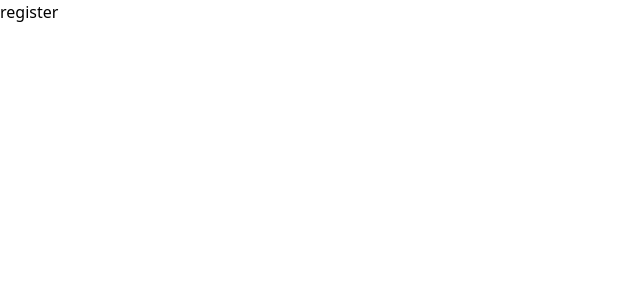
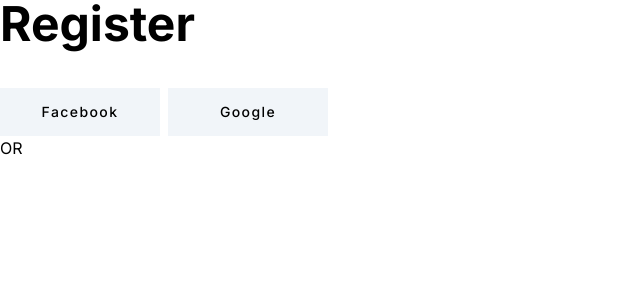
Before and after one commit to MateusSVieira/BankProject, a React (Vite) app in the folder bankproject/Bank Project/: page /register in a window 1280 px wide. Shown: the top 300 px of the page, without its empty margins (0-640 px from the left). Built offline with nearby package versions, Linux system fonts and the light colour scheme.

Commit message:
New: Criando componente de conectar contas

```diff
--- a/bankproject/Bank Project/index.html
+++ b/bankproject/Bank Project/index.html
@@ -5,6 +5,8 @@
     <link rel="icon" type="image/svg+xml" href="/vite.svg" />
     <meta name="viewport" content="width=device-width, initial-scale=1.0" />
     <title>Vite + React</title>
+    <link rel="preconnect" href="https://fonts.googleapis.com"><link rel="preconnect" href="https://fonts.gstatic.com" crossorigin><link href="https://fonts.googleapis.com/css2?family=Inter:wght@100;200;300;400;500;600;700;800;900&display=swap" rel="stylesheet">
+
   </head>
   <body>
     <div id="root"></div>
--- a/bankproject/Bank Project/src/index.css
+++ b/bankproject/Bank Project/src/index.css
@@ -1,3 +1,8 @@
 @tailwind base;
 @tailwind components;
 @tailwind utilities;
+
+*{
+    font-family: 'Inter', sans-serif;
+
+}
--- /dev/null
+++ b/bankproject/Bank Project/src/pages/Components/OptionLogin.jsx
@@ -0,0 +1,12 @@
+function OptionLogin({Titulo}){
+    return(
+        <>
+        <h1 className="text-5xl font-bold mb-10">{Titulo}</h1>
+        <button className="w-40 h-12 text-sm text-center bg-slate-100 mr-2 font-medium tracking-widest">Facebook</button>
+        <button className="w-40 h-12 text-sm text-center bg-slate-100 mr-2 font-medium tracking-widest">Google</button>
+        <p>OR</p>
+        </>
+     )
+}
+
+export default OptionLogin
--- a/bankproject/Bank Project/src/pages/Register/index.jsx
+++ b/bankproject/Bank Project/src/pages/Register/index.jsx
@@ -1,9 +1,9 @@
+import OptionLogin from './../Components/OptionLogin';
+
 function Register(){
     return(
         <>
-
-        <h1>register</h1>
-
+        <OptionLogin Titulo={'Register'}></OptionLogin>
 
         </>
     )
```
